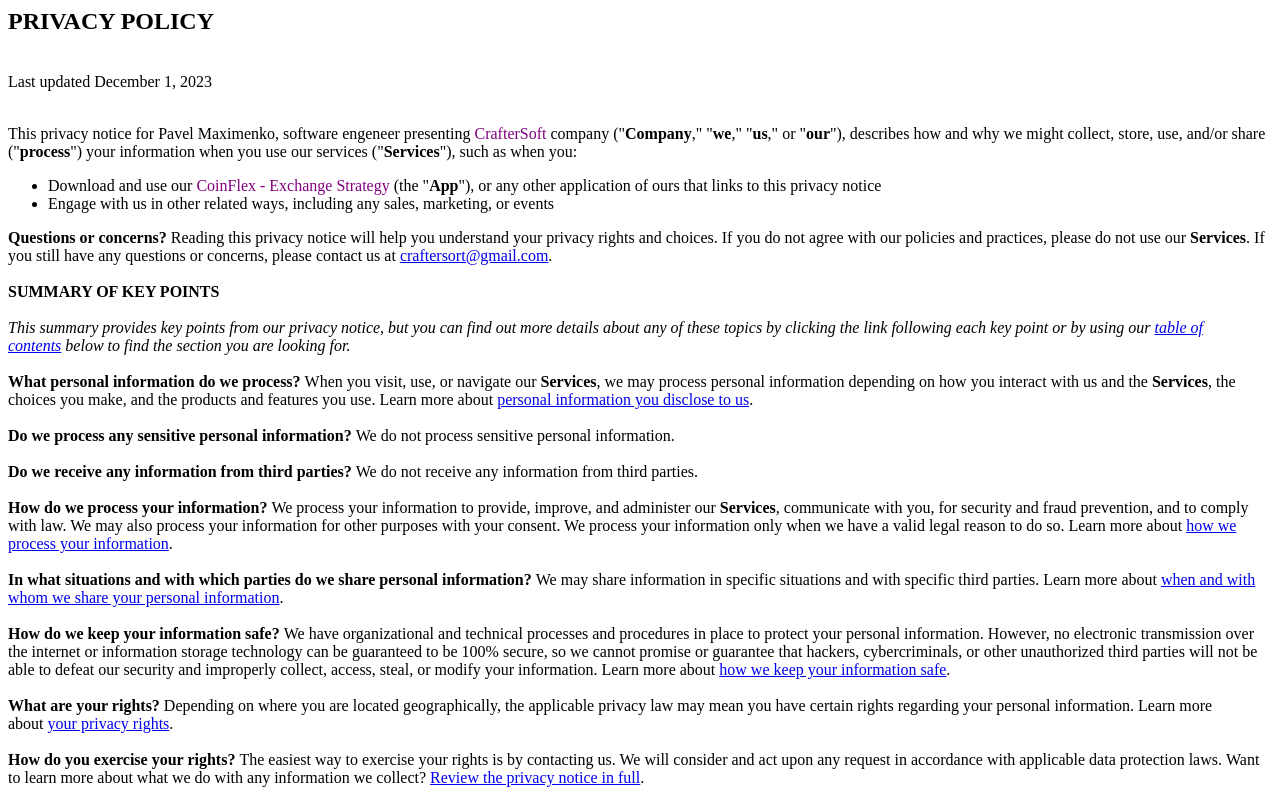
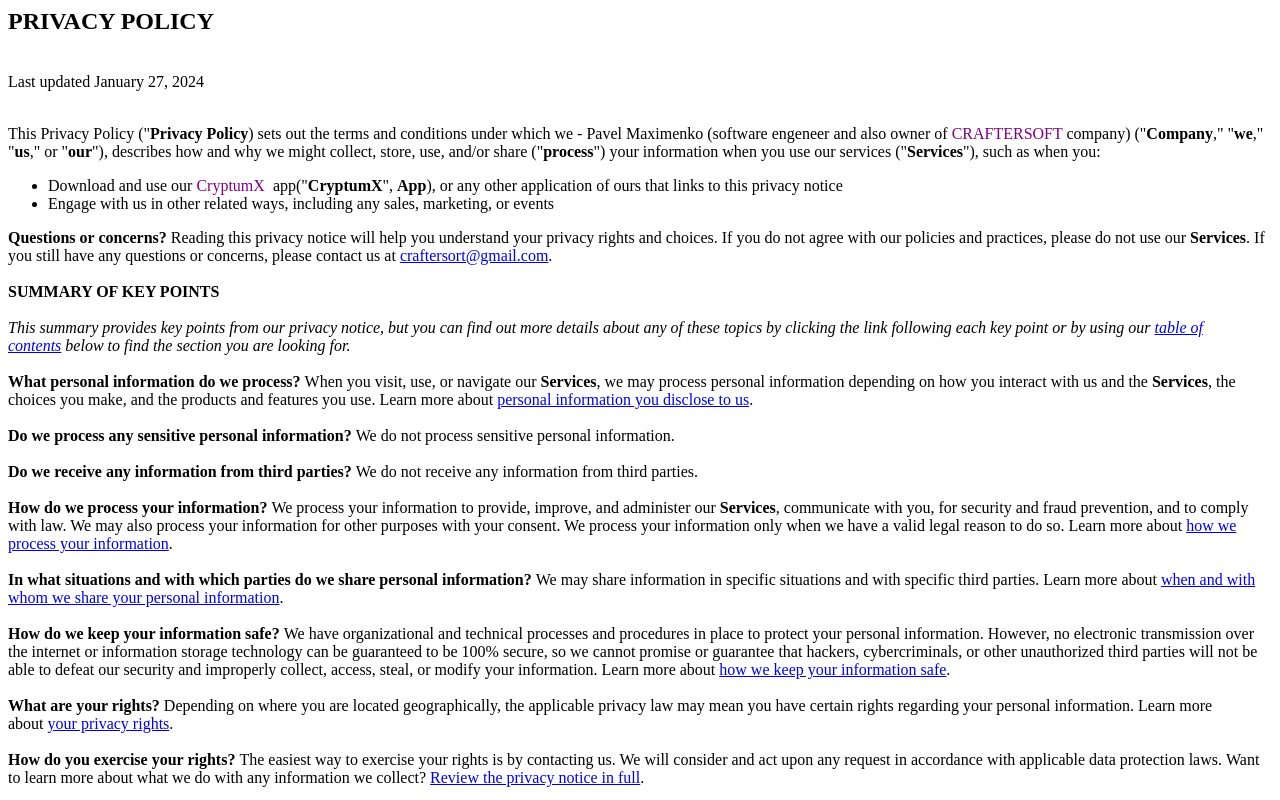
Before and after one commit to CryptumX-App/PP, a plain HTML site: page index.html in a window 1280 px wide. Shown: the top 800 px of the page. Drawn offline with Linux system fonts and the light colour scheme.

Commit message:
Update index.html
Header was modified

```diff
--- a/index.html
+++ b/index.html
@@ -1,9 +1,9 @@
 <h2><strong><span data-custom-class="title">PRIVACY POLICY</span></strong></h2>
-<p><br />Last updated December 1, 2023</p>
+<p><br />Last updated January 27, 2024</p>
 <div>&nbsp;</div>
-<div><span data-custom-class="body_text">This privacy notice for&nbsp;Pavel Maximenko, software engeneer presenting <span style="color: #800080;">CrafterSoft</span> company ("<strong>Company</strong>," "<strong>we</strong>," "<strong>us</strong>," or "<strong>our</strong>"</span><span data-custom-class="body_text">), describes how and why we might collect, store, use, and/or share ("<strong>process</strong>") your information when you use our services ("<strong>Services</strong>"), such as when you:</span>
+<div><span data-custom-class="body_text">This Privacy Policy ("<strong>Privacy Policy</strong>) sets out the terms and conditions under which we - Pavel Maximenko (software engeneer and also owner of <span style="color: #800080;">CRAFTERSOFT</span> company) ("<strong>Company</strong>," "<strong>we</strong>," "<strong>us</strong>," or "<strong>our</strong>"</span><span data-custom-class="body_text">), describes how and why we might collect, store, use, and/or share ("<strong>process</strong>") your information when you use our services ("<strong>Services</strong>"), such as when you:</span>
 <ul>
-<li><span data-custom-class="body_text">Download and use our&nbsp;<span style="color: #800080;">CoinFlex - Exchange Strategy&nbsp;<span style="color: #000000;">(the "<strong>App</strong>")</span></span>,</span><span data-custom-class="body_text">&nbsp;or any other application of ours that links to this privacy notice</span></li>
+<li><span data-custom-class="body_text">Download and use our&nbsp;<span style="color: #800080;">CryptumX&nbsp;<span style="color: #000000;"> app("<strong>CryptumX</strong>", <strong>App</strong>)</span></span>,</span><span data-custom-class="body_text">&nbsp;or any other application of ours that links to this privacy notice</span></li>
 <li><span data-custom-class="body_text">Engage with us in other related ways, including any sales, marketing, or events</span></li>
 </ul>
 <div><span data-custom-class="body_text"><strong>Questions or concerns?&nbsp;</strong>Reading this privacy notice will help you understand your privacy rights and choices. If you do not agree with our policies and practices, please do not use our <strong>Services</strong>. If you still have any questions or concerns, please contact us at <a href="mailto:craftersort@gmail.com">craftersort@gmail.com</a>.</span></div>
```
